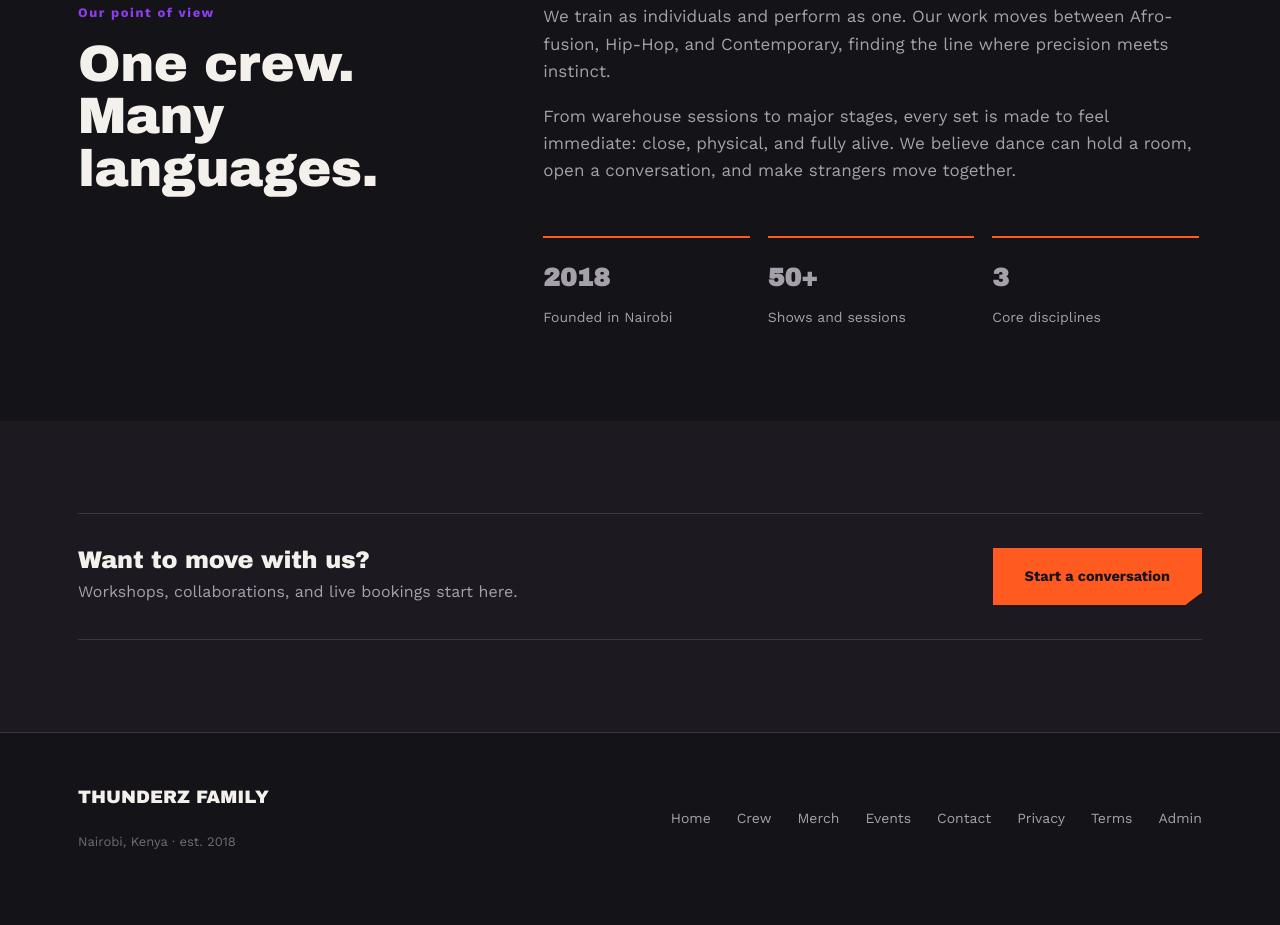
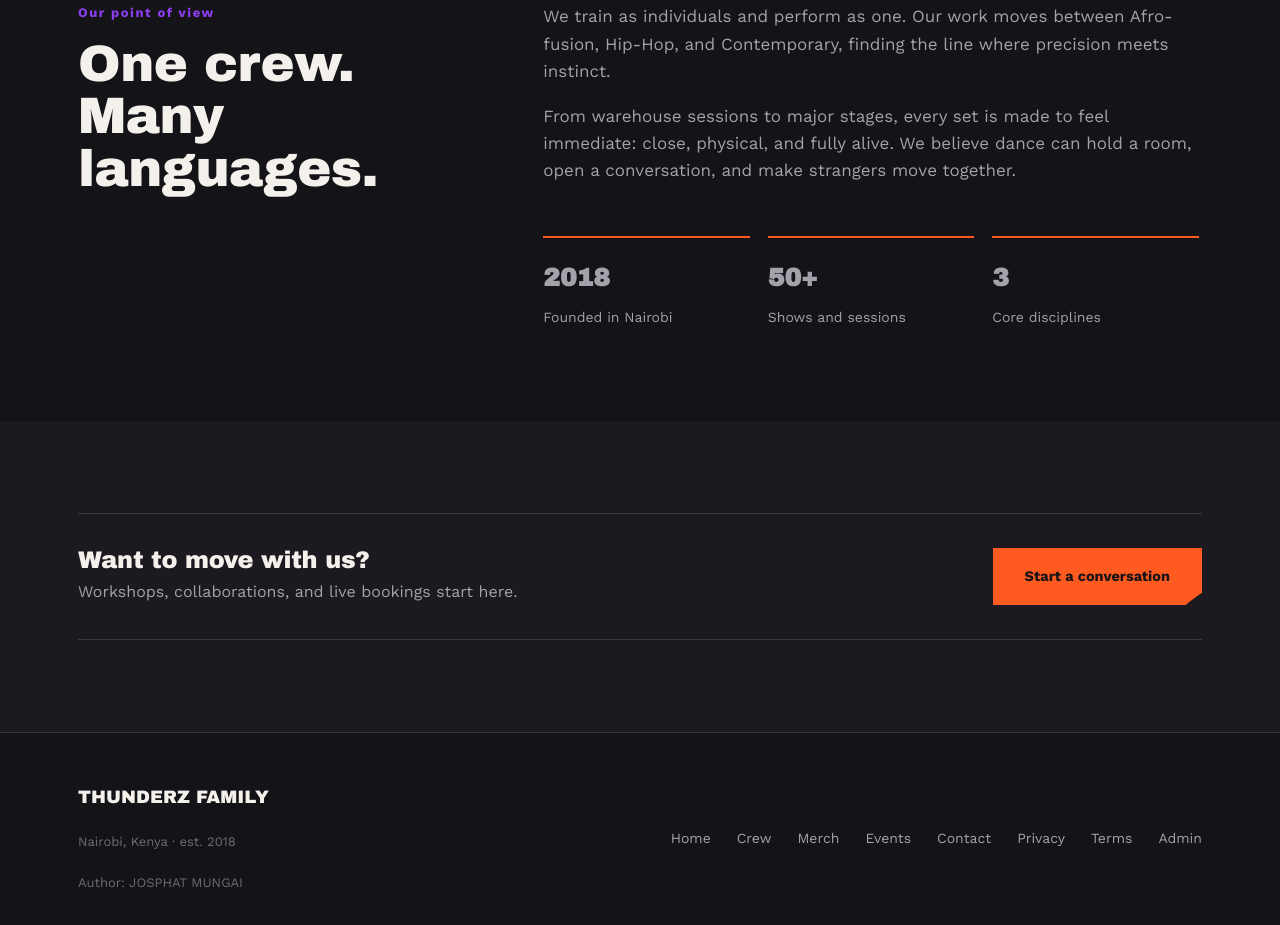
Before and after one commit to jojez558/ThunderzFamm, a website: page public/about.html in a window 1280 px wide. Shown: the part 809-1734 px from the top of the page. Before the commit the page ends 1702 px from the top, so only its background shows below. Drawn offline with nearby package versions, Linux system fonts and the light colour scheme; no server answers.

Commit message:
Add author credit to footer

```diff
--- a/public/about.html
+++ b/public/about.html
@@ -134,6 +134,7 @@
         <div>
           <div class="foot-brand">THUNDERZ FAMILY</div>
           <p class="foot-meta">Nairobi, Kenya · est. 2018</p>
+          <p class="foot-meta">Author: JOSPHAT MUNGAI</p>
         </div>
         <div class="foot-links">
           <a href="/index.html">Home</a><a href="/crew.html">Crew</a
```
Also changed, not shown: public/contact.html (+1 -0 lines), public/crew.html (+1 -0 lines), public/events.html (+1 -0 lines), public/index.html (+1 -0 lines), public/merch.html (+1 -0 lines).
